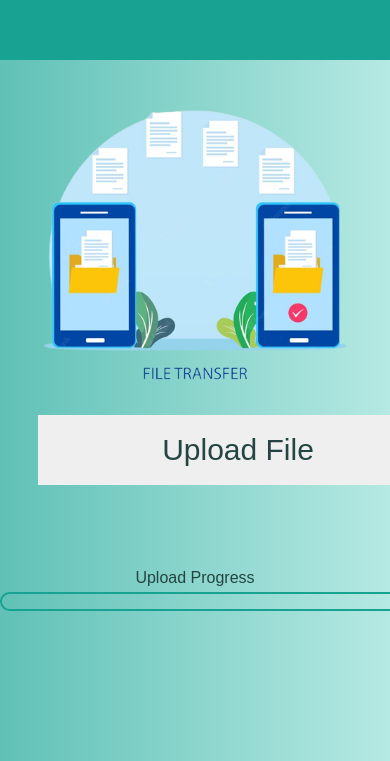
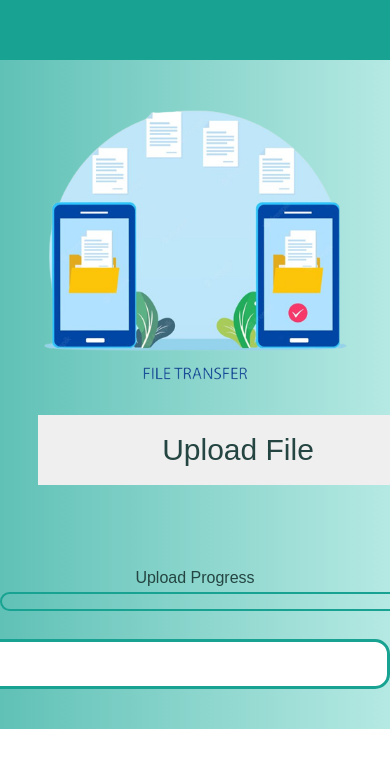
Before and after one commit to 123archie/File_Sharing_System_frontend, a website: page upload.html in a window 390 px wide. Shown: the part 272-1033 px from the top of the page. After the commit the page ends 1001 px from the top, so only its background shows below. Drawn offline with Linux system fonts and the light colour scheme.

Commit message:
Mobile View

```diff
--- a/upload.css
+++ b/upload.css
@@ -203,7 +203,11 @@ nav {
     margin-top: -0.01px;
   }
   #download{
-    visibility: hidden;
+    display:block;
+    margin-left: auto;
+    margin-right: auto;
+    margin-top: -23%;
   }
 
+
 }
```
